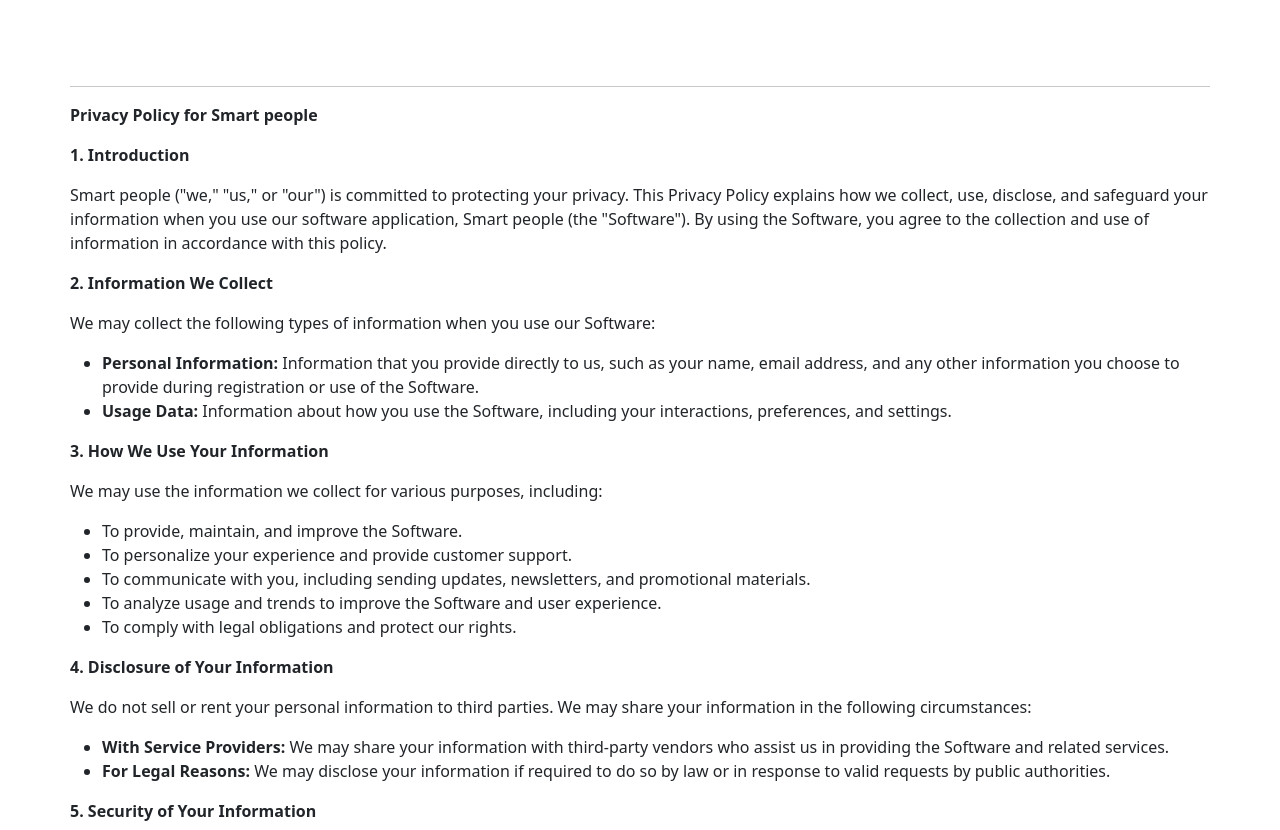
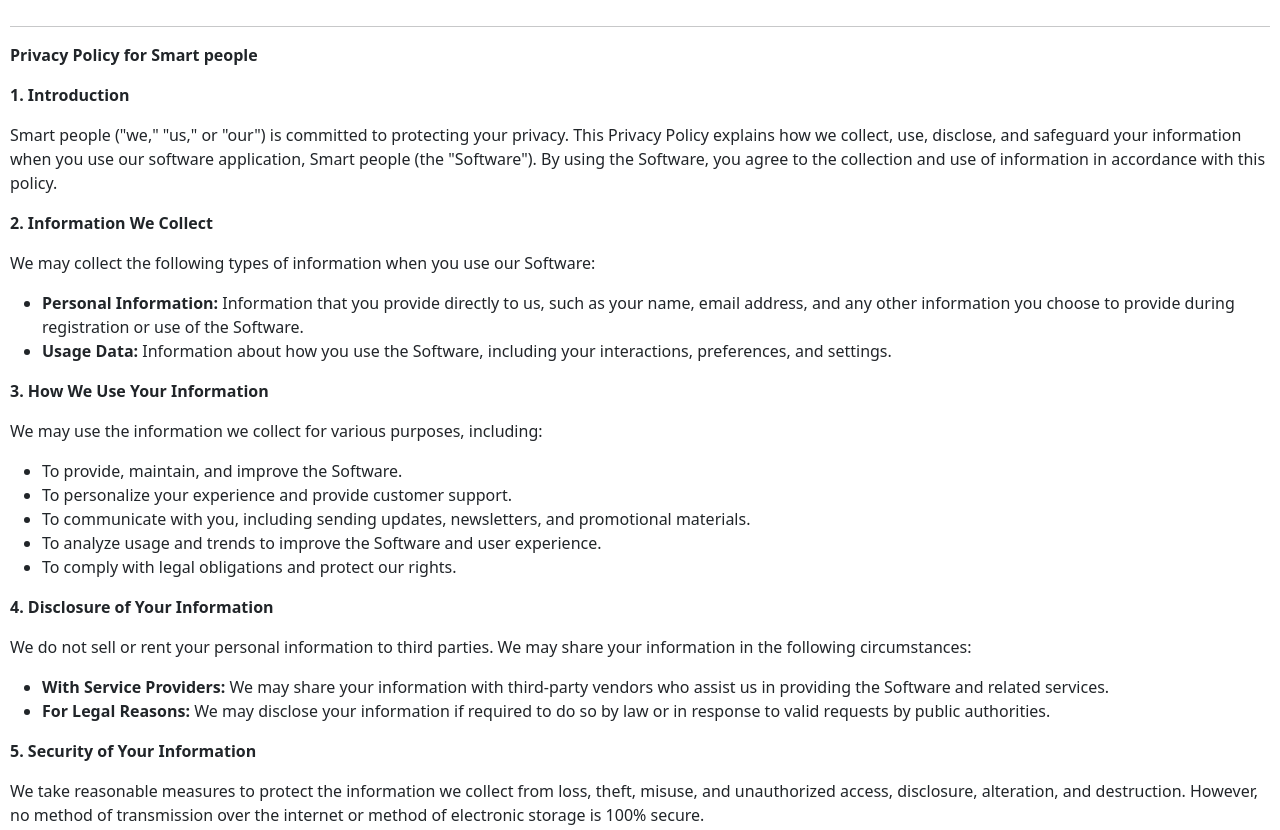
Before and after one commit to SciTecArc/smartpeople, a plain HTML site: page index.html in a window 1280 px wide. Shown: the top 830 px of the page. Drawn offline with nearby package versions, Linux system fonts and the light colour scheme.

Commit message:
Update index.html

```diff
--- a/index.html
+++ b/index.html
@@ -2,7 +2,7 @@
 <link href="https://cdn.jsdelivr.net/npm/bootstrap@5.3.3/dist/css/bootstrap.min.css" rel="stylesheet" integrity="sha384-QWTKZyjpPEjISv5WaRU9OFeRpok6YctnYmDr5pNlyT2bRjXh0JMhjY6hW+ALEwIH" crossorigin="anonymous">
 <head>
 
-<div style="padding: 70px">
+<div style="padding: 10px">
 <body lang=EN-US style='tab-interval:.5in;word-wrap:break-word'>
 
 <div class=WordSection1>
```
